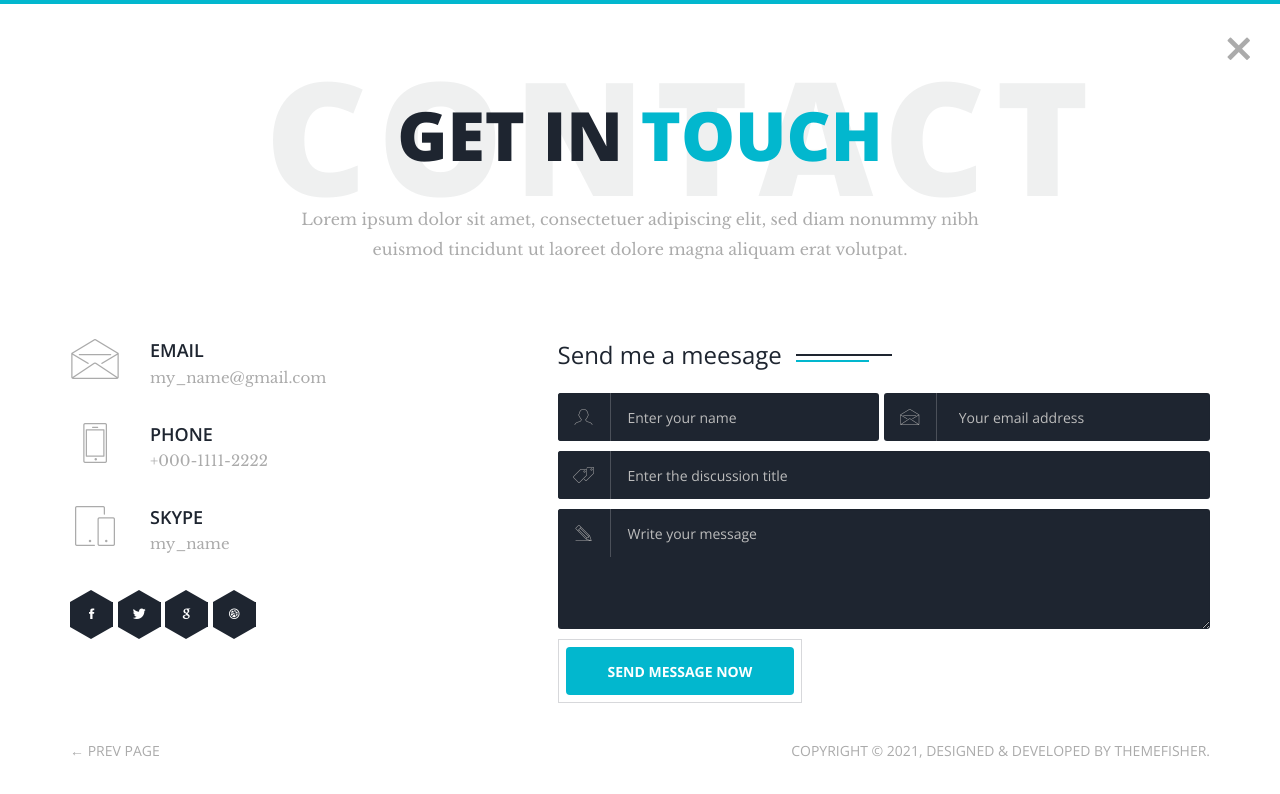
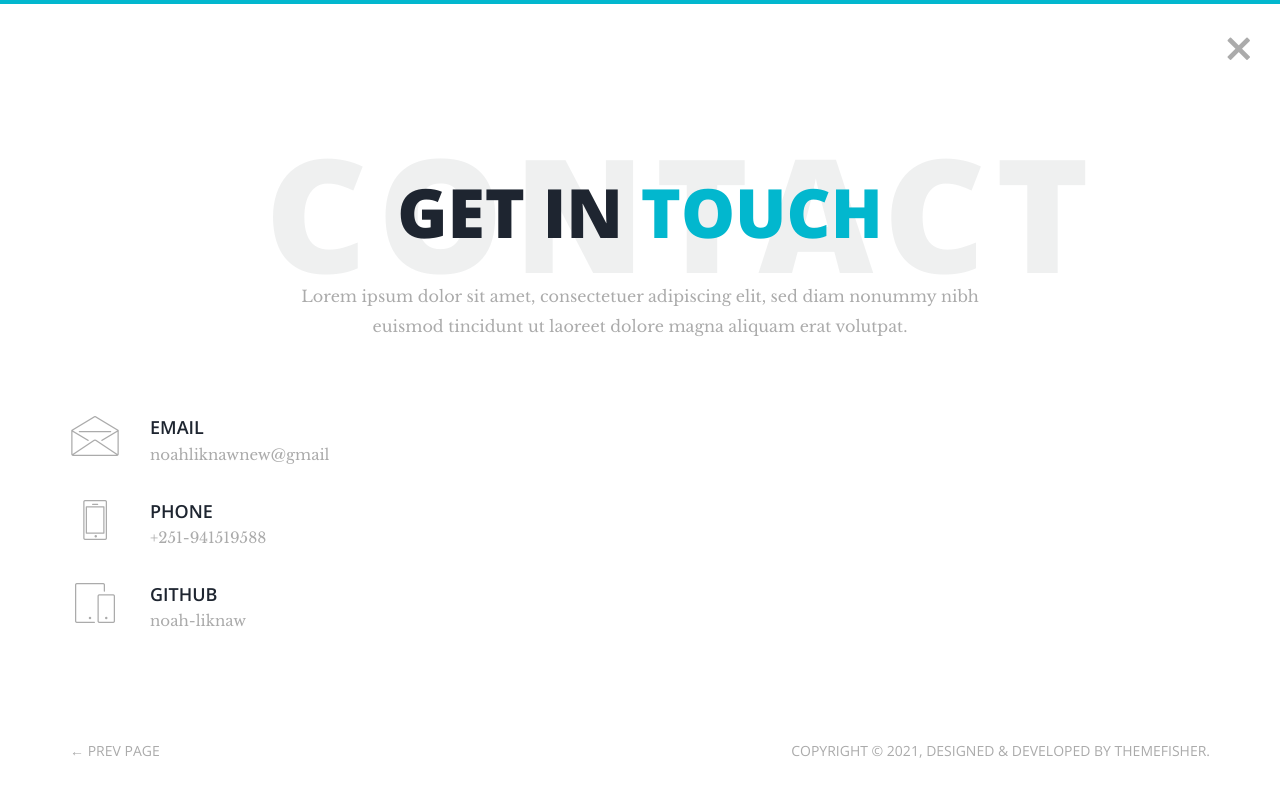
Before and after one commit to Noah-Liknaw/Portfolio, a plain HTML site: page contact.html in a window 1280 px wide. Drawn offline with nearby package versions, Linux system fonts and the light colour scheme; files whose address does not match are found by name.

Commit message:
updated contact page

```diff
--- a/contact.html
+++ b/contact.html
@@ -92,7 +92,7 @@ FACEBOOK: https://www.facebook.com/themefisher
                   </div>
                   <div class="media-body">
                     <h4>Email</h4>
-                    <p><a href="mailto:my_name@gmail.com">my_name@gmail.com</a></p>
+                    <p><a href="mailto:noahliknawnew@gmail.com">noahliknawnew@gmail</a></p>
                   </div>
                 </div>
               </div>
@@ -104,7 +104,7 @@ FACEBOOK: https://www.facebook.com/themefisher
                   </div>
                   <div class="media-body">
                     <h4>Phone</h4>
-                    <p><a href="tel:+000-1111-2222">+000-1111-2222</a></p>
+                    <p><a href="tel:+251941519588">+251-941519588</a></p>
                   </div>
                 </div>
               </div>
@@ -115,14 +115,14 @@ FACEBOOK: https://www.facebook.com/themefisher
                     <i class="tf-mobile"></i>
                   </div>
                   <div class="media-body">
-                    <h4>Skype</h4>
-                    <p><a href="skype:my_name">my_name</a></p>
+                    <h4>GITHUB</h4>
+                    <p><a href="www.linkedin.com/in/noah-liknaw">noah-liknaw</a></p>
                   </div>
                 </div>
               </div>
               <!-- /.contact-block -->
 
-              <ul class="contact-social">
+              <!-- <ul class="contact-social">
                 <li>
                   <span class="contact-social-hex"></span>
                   <a href="www.fb.com/themefisher"><i class="tf-ion-social-facebook"></i></a>
@@ -139,53 +139,9 @@ FACEBOOK: https://www.facebook.com/themefisher
                   <span class="contact-social-hex"></span>
                   <a href="www.dribbble.com/themefisher"><i class="tf-ion-social-dribbble"></i></a>
                 </li>
-              </ul>
+              </ul> -->
             </div>
-            <div class="col-xs-12 col-sm-7 col-md-7 col-md-offset-1 col-lg-offset-2">
-              <div class="section-title clear">
-                <h3>Send me a meesage</h3>
-                <span class="bar-dark"></span>
-                <span class="bar-primary"></span>
-              </div>
-
-              <form id="contact-form" class="row contact-form no-gutter" action="#" method="post">
-                <div class="col-xs-12 col-sm-6">
-                  <div class="input-field name">
-                    <span class="input-icon" id="name"><i class="tf-profile-male"></i></span>
-                    <input type="text" class="form-control" placeholder="Enter your name" required>
-                  </div>
-                </div> <!-- ./col- -->
-                <div class="col-xs-12 col-sm-6">
-                  <div class="input-field email">
-                    <span class="input-icon" id="email"><i class="tf-envelope2"></i></span>
-                    <input type="email" class="form-control" name="email" placeholder="Your email address" required>
-                  </div>
-                </div> <!-- ./col- -->
-                <div class="col-xs-12 col-sm-12">
-                  <div class="input-field">
-                    <span class="input-icon" id="subject"><i class="tf-pricetags"></i></span>
-                    <input type="text" class="form-control" name="subject" placeholder="Enter the discussion title" required>
-                  </div>
-                </div> <!-- ./col- -->
-                <div class="col-xs-12 col-sm-12">
-                  <div class="input-field message">
-                    <span class="input-icon"><i class="tf-pencil2"></i></span>
-                    <textarea name="message" id="message" class="form-control"
-                      placeholder="Write your message" required></textarea>
-                  </div>
-                </div> <!-- ./col- -->
-                <div class="col-xs-12 col-sm-12">
-                  <div class="input-field">
-                    <span class="btn-border">
-                      <button type="submit" class="btn btn-primary btn-custom-border text-uppercase">Send Message
-                        now</button>
-                    </span>
-                  </div>
-                  <div class="msg-success">Your Message was sent successfully</div>
-                  <div class="msg-failed">Something went wrong, please try again later</div>
-                </div> <!-- ./col- -->
-              </form> <!-- /.row -->
-            </div> <!-- /.col- -->
+             <!-- /.col- -->
           </div> <!-- /.row -->
         </div> <!-- /.container -->
 
```
